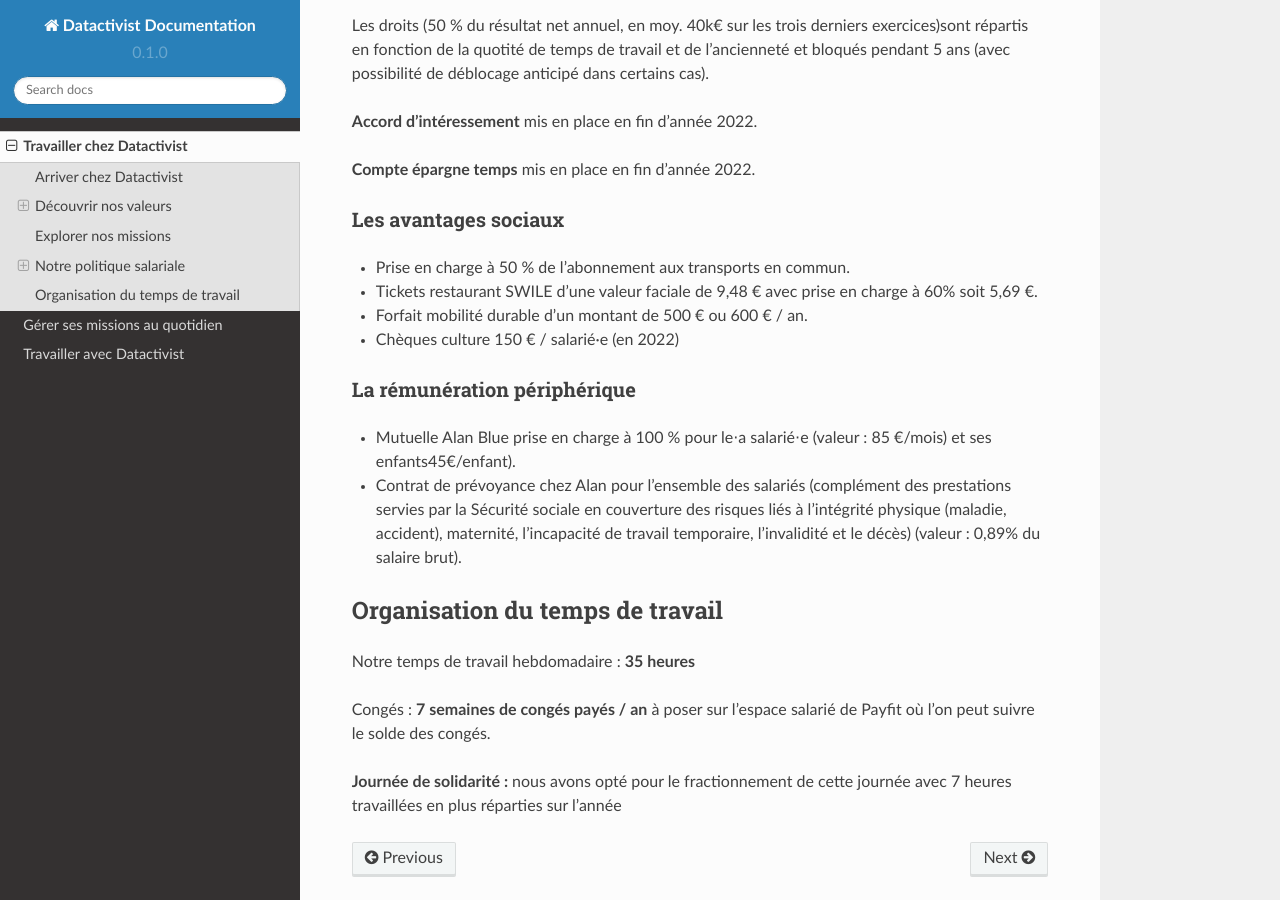
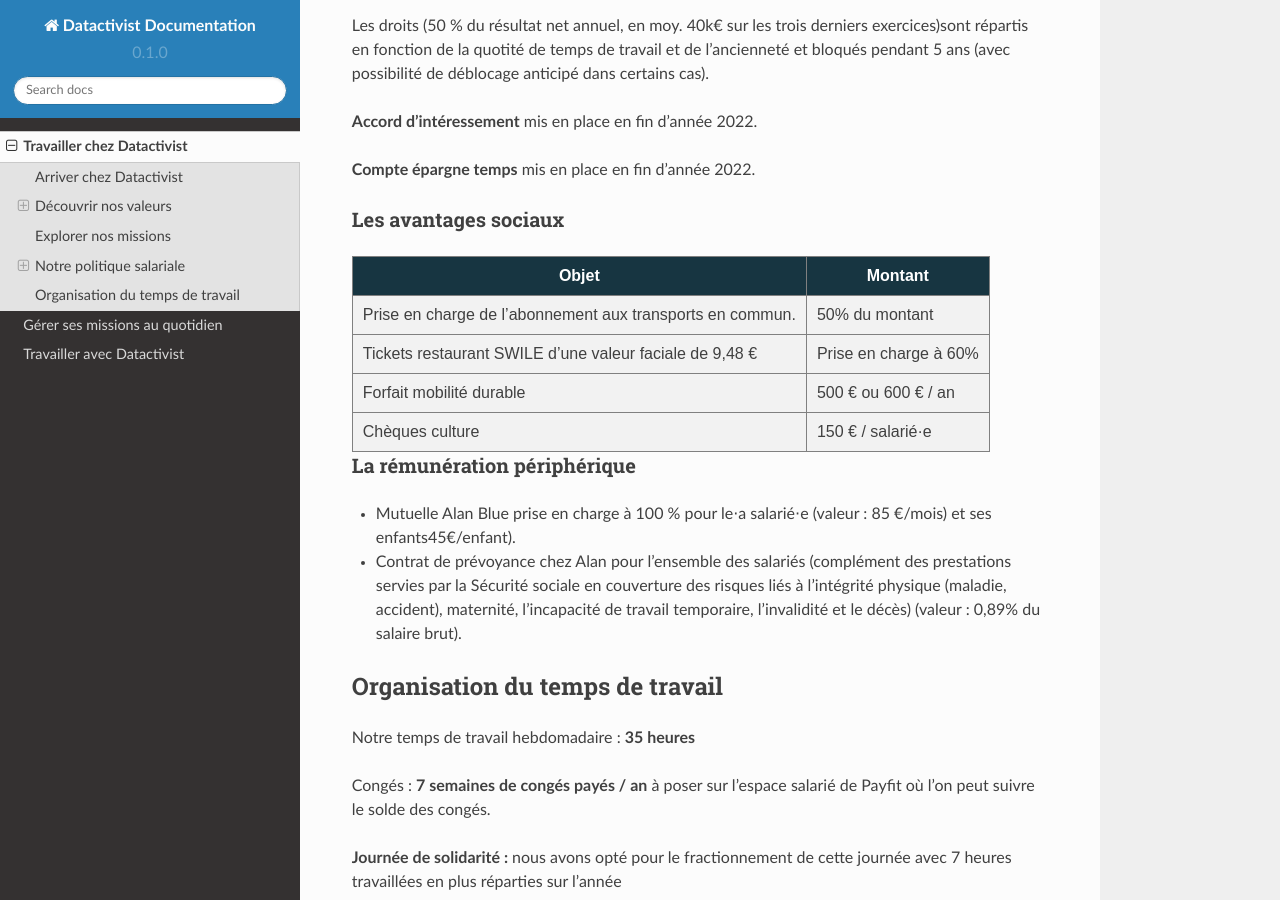
Before and after one commit to datactivist/documentation-datactivist, a Sphinx documentation site: the page built from docs/source/travailler-chez-datactivist.md, in a window 1280 px wide and 900 px high, scrolled down 3529 px. Built offline with Sphinx 7.4.7 and the Read the Docs theme 2.0.0, drawn with Linux system fonts in a browser that asks for light colours.

Commit message:
Update travailler-chez-datactivist.md

```diff
--- a/docs/source/travailler-chez-datactivist.md
+++ b/docs/source/travailler-chez-datactivist.md
@@ -146,10 +146,33 @@ Les droits (50 % du résultat net annuel, en moy. 40k€ sur les trois derniers
 
 ### Les avantages sociaux
 
-- Prise en charge à 50 % de l’abonnement aux transports en commun.
-- Tickets restaurant SWILE d’une valeur faciale de 9,48 € avec prise en charge à 60% soit 5,69 €.
-- Forfait mobilité durable d’un montant de 500 € ou 600 € / an.
-- Chèques culture 150 € / salarié·e (en 2022)
+<table border="1" style="background-color: #f2f2f2; border-collapse: collapse; font-family: Arial, sans-serif;">
+  <thead>
+    <tr>
+      <th style="background-color: #173541; color: #ffffff; padding: 10px;">Objet</th>
+      <th style="background-color: #173541; color: #ffffff; padding: 10px;">Montant</th>
+    </tr>
+  </thead>
+  <tbody>
+    <tr>
+      <td style="background-color: #f2f2f2; padding: 10px;">Prise en charge de l’abonnement aux transports en commun.</td>
+      <td style="background-color: #f2f2f2; padding: 10px;">50% du montant</td>
+    </tr>
+    <tr>
+      <td style="background-color: #f2f2f2; padding: 10px;">Tickets restaurant SWILE d’une valeur faciale de 9,48 €</td>
+      <td style="background-color: #f2f2f2; padding: 10px;">Prise en charge à 60%</td>
+    </tr>
+    <tr>
+      <td style="background-color: #f2f2f2; padding: 10px;">Forfait mobilité durable</td>
+      <td style="background-color: #f2f2f2; padding: 10px;">500 € ou 600 € / an</td>
+    </tr>
+    <tr>
+      <td style="background-color: #f2f2f2; padding: 10px;">Chèques culture</td>
+      <td style="background-color: #f2f2f2; padding: 10px;">150 € / salarié·e</td>
+    </tr>
+  </tbody>
+</table>
+
 
 ### La rémunération périphérique
 
```
